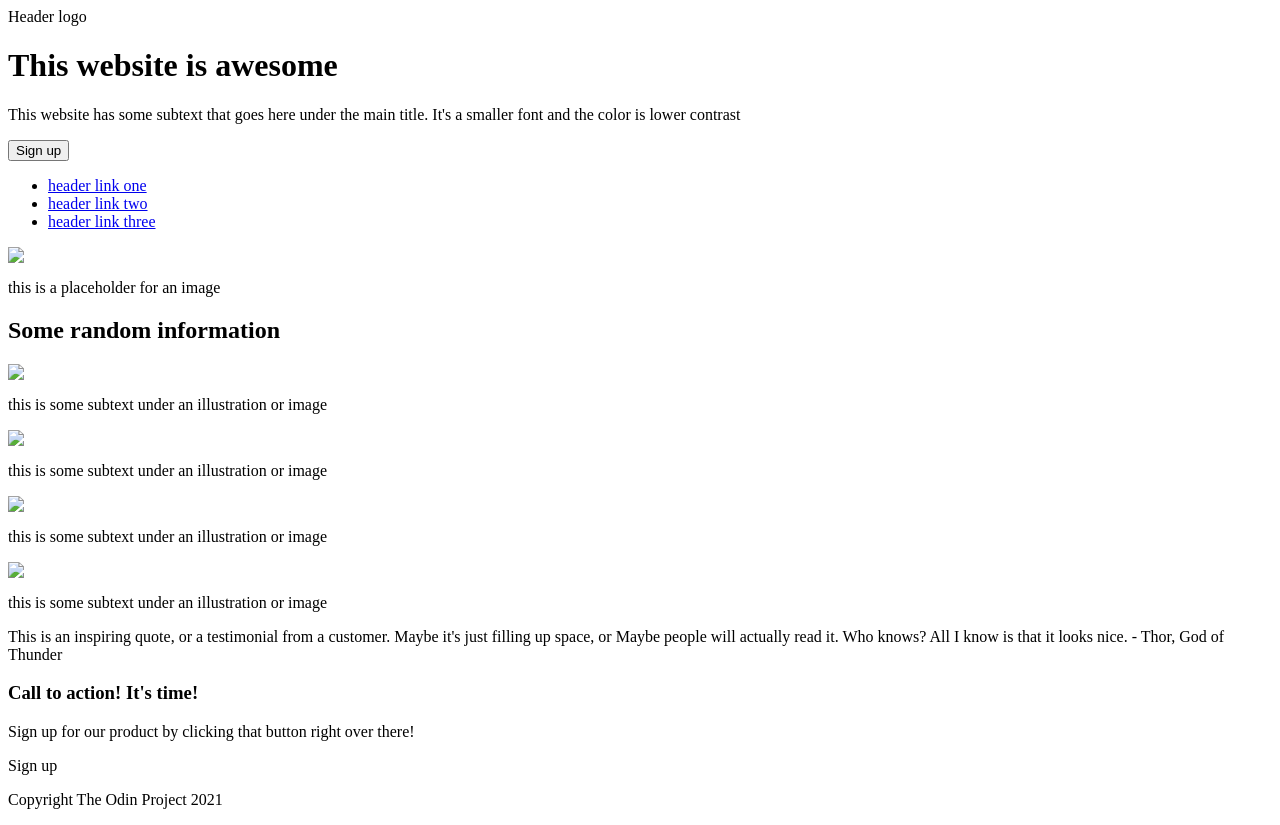
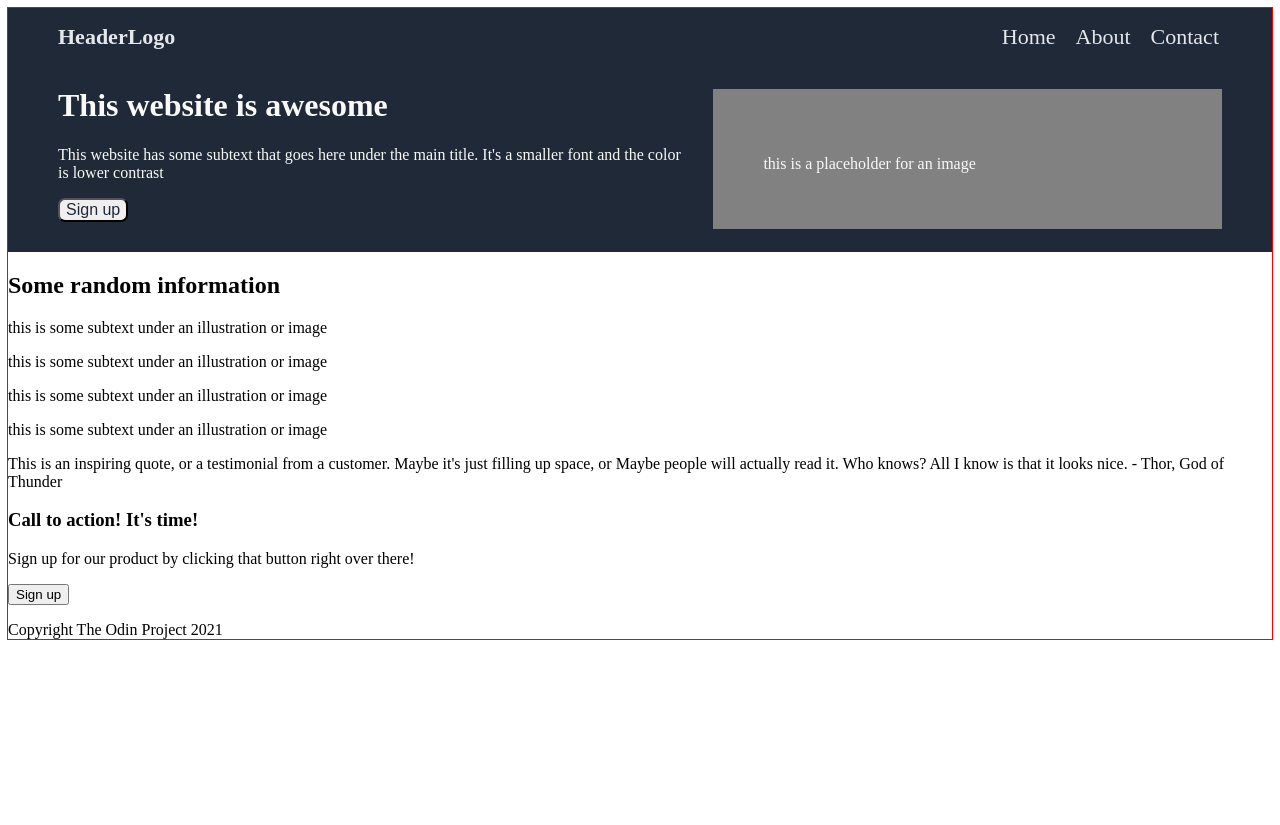
Before and after one commit to allham/odinLandingPage, a plain HTML site: page index.html in a window 1280 px wide. After the commit the page ends 800 px from the top, so only its background shows below. Drawn offline with Linux system fonts and the light colour scheme.

Commit message:
Modified HTML and CSS files.Finished 'hero' section

```diff
--- a/index.html
+++ b/index.html
@@ -10,9 +10,18 @@
     </head>
     <body>
         <div class="container">
+            <div class="header">
+                <span class="logo">HeaderLogo</span>
+                <div class="nav">
+                    <ul class="links">
+                        <li><a href="#" rel="noreferrer">Home</a></li>
+                        <li><a href="#" rel="noopener">About</a></li>
+                        <li><a href="#" rel="noreferrer">Contact</a></li>
+                    </ul>
+                </div>
+            </div>
             <div class="hero">
-                <div cass="left">
-                    <span>Header logo</span>
+                <div class="left">
                     <h1>This website is awesome</h1>
                     <p>
                         This website has some subtext that goes here under the
@@ -22,38 +31,28 @@
                     <button>Sign up</button>
                 </div>
                 <div class="right">
-                    <div class="links">
-                        <ul>
-                            <li><a href="#">header link one</a></li>
-                            <li><a href="#">header link two</a></li>
-                            <li><a href="#">header link three</a></li>
-                        </ul>
-                    </div>
-                    <div class="hero-img">
-                        <img src="#">
-                        <p>this is a placeholder for an image</p>
-                    </div>
+                    <p>this is a placeholder for an image</p>
                 </div>
             </div>
             <div class="main">
                 <div class="text">
                     <h2>Some random information</h2>
                 </div>
-                <div class="jmages">
-                    <div class="img-1">
-                        <img src="#">
+                <div class="images">
+                    <div class="img">
+                        <div></div>
                         <p>this is some subtext under an illustration or image</p>
                     </div>
-                    <div class="img-2">
-                        <img src="#">
+                    <div class="img">
+                        <div></div>
                         <p>this is some subtext under an illustration or image</p>
                     </div>
-                    <div class="img-3">
-                        <img src="#">
+                    <div class="img">
+                        <div></div>
                         <p>this is some subtext under an illustration or image</p>
                     </div>
-                    <div class="img-4">
-                        <img src="#">
+                    <div class="img">
+                        <div></div>
                         <p>this is some subtext under an illustration or image</p>
                     </div>
                 </div>
@@ -70,7 +69,7 @@
             <div class="bottom">
                 <h3>Call to action! It's time!</h3>
                 <p>Sign up for our product by clicking that button right over there!</p>
-                <btton class="btn">Sign up</btton>
+                <button class="btn">Sign up</button>
             </div>
             <div class="footer">
                 <p>Copyright The Odin Project 2021</p>
--- a/style.css
+++ b/style.css
@@ -0,0 +1,50 @@
+.container{
+    outline:solid 1px red;
+}.header{
+    background-color:#1F2937;
+    display:flex;
+    align-items:center;
+    justify-content:space-between;
+}
+.header .links{
+    list-style-type:none;;
+    display:flex;
+    margin-right:33px;
+}
+.header .links a{
+    text-decoration:none;
+    font-size:22px;
+    color:#E5E7EB;
+    padding-right:20px;
+}
+.header .logo{
+    font-weight:bold;
+    font-size:22px;
+    color:#E5E7EB;
+    margin-left:50px;
+}
+
+.hero{
+    display:flex;
+    justify-content:space-between;
+    align-items:center;
+    color:#F9FAF8;
+    background-color:#1F2937;
+}
+.hero .right{
+    padding-top:30px;
+    padding:50 20px 30px 50px;
+    width:40%;
+    margin-right:50px;
+    display:inline-block;
+    height:60px;
+    background-color:rgb(129, 129, 129);
+}
+.hero .left{
+    padding:0 20px 30px 50px;
+}
+.hero .left button{
+    color:#1F2937;
+    border-radius:7px;
+    font-size:16px;
+}
```
